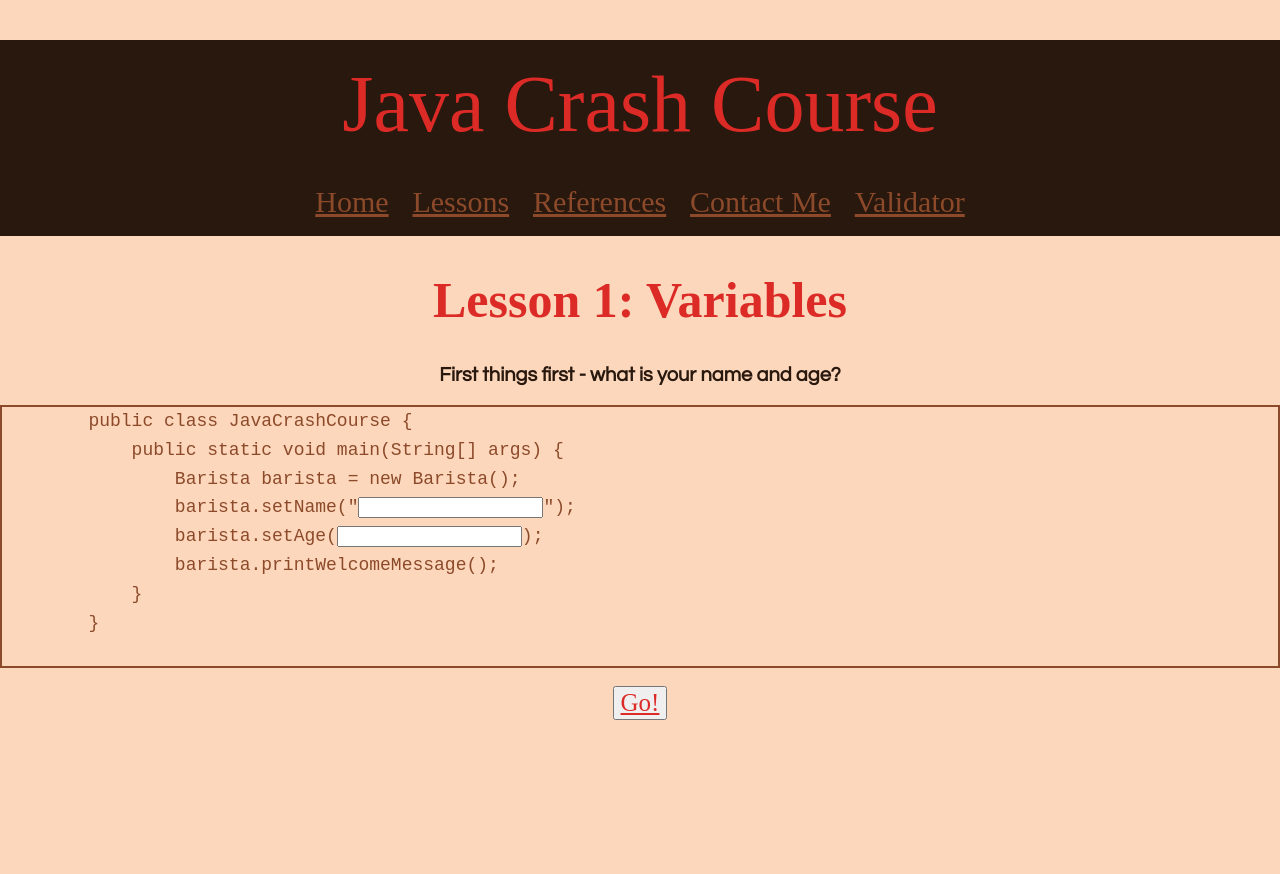
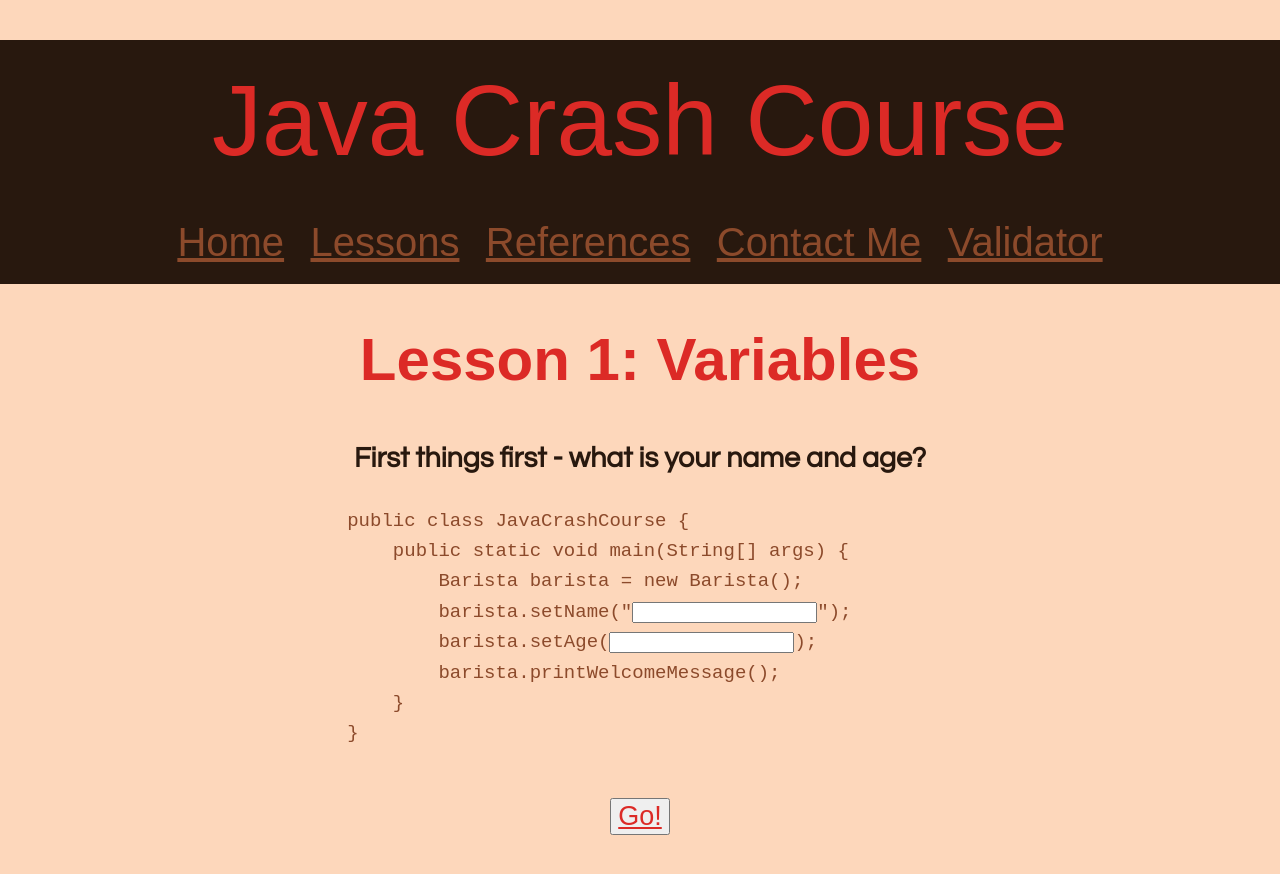
Before and after one commit to EKazenmayer/IMM130, a plain HTML site: page lesson1.html in a window 1280 px wide. Before the commit the page ends 800 px from the top, so only its background shows below. Drawn offline with Linux system fonts and the light colour scheme; a web font is replaced by a local one.

Commit message:
made the site more responsive

```diff
--- a/css/style.css
+++ b/css/style.css
@@ -1,11 +1,89 @@
+@font-face {
+    font-family: "Bebas Neue";
+    src: url("fonts/bebasneue_regular-webfont.woff2") format('woff2');
+}
+
+/*header*/
 header {
     background-color: #28180e;
     padding: 0;
-    width: 100%;
+    width: 90%;
+    display: inline-block;
+    float: left;
     color: #dc2a26;
-    font-size: 80px;
-    font-family: bebas Neue, italic;
+    font-size: 40px;
+    font-family: "Bebas Neue", sans-serif;
     text-align: center;
+}
+
+@media screen and (min-width: 480px) {
+    header {
+        width: 90%;
+        font-size: 40px;
+    }
+}
+
+@media screen and (min-width: 768px) {
+    header {
+        width: 100%;
+        font-size: 60px;
+    }
+}
+
+@media screen and (min-width: 992px) {
+    header {
+        width: 100%;
+        font-size: 80px;
+    }
+}
+
+@media screen and (min-width: 1200px) {
+    header {
+        width: 100%;
+        font-size: 100px;
+    }
+}
+
+/*hamburger menu*/
+.nav_mobile {
+    background-color: #28180e;
+    padding-top: 10px;
+    padding-bottom: 12px;
+    width: 10%;
+    margin: 0;
+    display: inline-block;
+}
+
+@media screen and (min-width: 480px) {
+    .nav_mobile {
+        display: inline-block;
+    }
+}
+
+@media screen and (min-width: 768px) {
+    .nav_mobile {
+        display: none;
+    }
+}
+
+@media screen and (min-width: 992px) {
+    .nav_mobile {
+        display: none;
+    }
+}
+
+@media screen and (min-width: 1200px) {
+    .nav_mobile {
+        display: none;
+    }
+}
+
+.nav_mobile figure {
+    width: 6px;
+    height: 6px;
+    border-radius: 5px;
+    background-color: #8c4a2b;
+    margin: 6px 0;
 }
 
 nav ul {
@@ -13,7 +91,32 @@ nav ul {
     padding: 0;
     margin: 0;
     width: 100%;
+    display: none;
     list-style-type: none;
+}
+
+@media screen and (min-width: 480px) {
+    nav ul {
+        display: none;
+    }
+}
+
+@media screen and (min-width: 768px) {
+    nav ul {
+        display: block;
+    }
+}
+
+@media screen and (min-width: 992px) {
+    nav ul {
+        font-size: 30px;
+    }
+}
+
+@media screen and (min-width: 1200px) {
+    nav ul {
+        font-size: 30px;
+    }
 }
 
 nav li {
@@ -21,11 +124,29 @@ nav li {
 }
 
 nav li a:link {
+    padding: 10px;
     display: block;
-    padding: 10px;
     color: #8c4a2b;
-    font-size: 30px;
-    font-family: bebas Neue, italic;
+    font-size: 25px;
+    font-family: "Bebas Neue", sans-serif;
+}
+
+@media screen and (min-width: 480px) {
+    nav li a:link {
+        font-size: 30px;
+    }
+}
+
+@media screen and (min-width: 992px) {
+    nav li a:link {
+        font-size: 35px;
+    }
+}
+
+@media screen and (min-width: 1200px) {
+    nav li a:link {
+        font-size: 40px;
+    }
 }
 
 nav li a:active {
@@ -70,6 +191,11 @@ nav li a:hover {
     color: #fdd7bb;
 }
 
+main {
+    max-width: 60%;
+    margin: 0 auto;
+}
+
 
 body {
     background-color: #fdd7bb;
@@ -78,50 +204,144 @@ body {
     width: 100%;
     line-height: 1.6;
     color: #28180e;
-    font-size: 18px;
+    font-size: 16px;
     font-family: Century Gothic, sans-serif;
     text-align: center;
+}
+
+@media screen and (min-width: 480px) {
+    body {
+        font-size: 16px;
+    }
+}
+
+@media screen and (min-width: 768px) {
+    body {
+        font-size: 17px;
+    }
+}
+
+@media screen and (min-width: 992px) {
+    body {
+        font-size: 18px;
+    }
+}
+
+@media screen and (min-width: 1200px) {
+    body {
+        font-size: 19px;
+    }
 }
 
 h1 {
     background-color: #fdd7bb;
     padding: 0;
     color: #dc2a26;
-    font-size: 50px;
-    font-family: bebas Neue, italic;
+    line-height: 1.2;
+    font-size: 30px;
+    font-family: "Bebas Neue", sans-serif;
+}
+
+@media screen and (min-width: 480px) {
+    h1 {
+        font-size: 30px;
+    }
+}
+
+@media screen and (min-width: 768px) {
+    h1 {
+        font-size: 40px;
+    }
+}
+
+@media screen and (min-width: 992px) {
+    h1 {
+        font-size: 50px;
+    }
+}
+
+@media screen and (min-width: 1200px) {
+    h1 {
+        font-size: 60px;
+    }
 }
 
 a {
     color: #8c4a2b;
     font-size: 25px;
-    font-family: bebas Neue, italic;
+    font-family: "Bebas Neue", sans-serif;
+}
+
+@media screen and (min-width: 992px) {
+    a {
+        font-size: 25px;
+    }
+}
+
+@media screen and (min-width: 1200px) {
+    a {
+        font-size: 30px;
+    }
 }
 
 button a {
     color: #dc2a26;
-    font-size: 25px;
-    font-family: bebas Neue, italic;
+    font-size: 21px;
+    font-family: "Bebas Neue", sans-serif;
 }
 
-h2 {
-    font-size: 20px;
+@media screen and (min-width: 480px) {
+    button a {
+        font-size: 21px;
+    }
 }
 
-h1,
-h2,
-h3 {
-    line-height: 1.2;
+@media screen and (min-width: 768px) {
+    button a {
+        font-size: 23px;
+    }
 }
 
-/*
-main {
-    max-width: 80%;
+@media screen and (min-width: 992px) {
+    button a {
+        font-size: 25px;
+    }
+}
 
+@media screen and (min-width: 1200px) {
+    button a {
+        font-size: 27px;
+    }
 }
-*/
 
 pre {
-    border: 2px solid #8c4a2b;
+    border: none;
+    border-style: none;
     color: #8c4a2b;
     text-align: left;
+    font-size: 16px;
 }
+
+@media screen and (min-width: 480px) {
+    pre {
+        font-size: 16px;
+    }
+}
+
+@media screen and (min-width: 768px) {
+    pre {
+        font-size: 17px;
+    }
+}
+
+@media screen and (min-width: 992px) {
+    pre {
+        font-size: 18px;
+    }
+}
+
+@media screen and (min-width: 1200px) {
+    pre {
+        font-size: 19px;
+    }
+}
--- a/lesson1.html
+++ b/lesson1.html
@@ -11,10 +11,15 @@
 
 <body>
     <header>Java Crash Course</header>
+    <div class="nav_mobile">
+        <figure></figure>
+        <figure></figure>
+        <figure></figure>
+    </div>
     <nav>
         <ul>
             <li><a href="index.html">Home</a></li>
-            <li><a href="lessons.html">Lessons</a>
+            <li class="lessonsmenu"><a href="lessons.html">Lessons</a>
                 <ul>
                     <li><a href="lesson1.html">Lesson 1: Variables</a></li>
                     <li><a href="lesson2.html">Lesson 2: Conditional Statements</a></li>
```
Also changed, not shown: contact.html (+6 -1 lines), finale.html (+6 -1 lines), index.html (+6 -1 lines), lesson1a.html (+6 -1 lines), lesson1b.html (+9 -2 lines), lesson2.html (+6 -1 lines), lesson2a.html (+6 -1 lines), lesson2b.html (+6 -1 lines), lesson3.html (+6 -1 lines), lesson3a.html (+6 -1 lines), lesson3b.html (+6 -1 lines), lesson4.html (+6 -1 lines), lesson4a.html (+6 -1 lines), lesson4b.html (+6 -1 lines), 3 more files.
